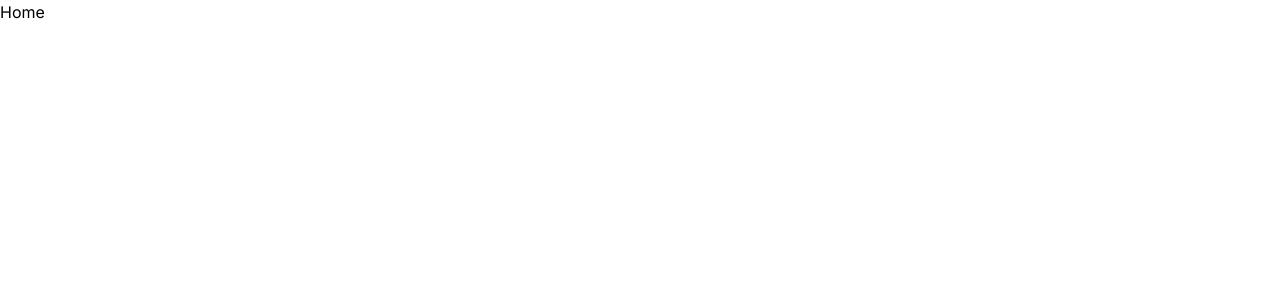
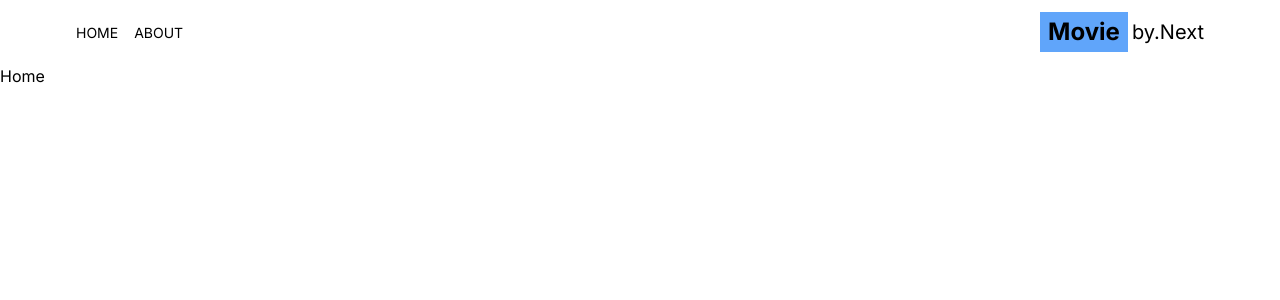
Before and after one commit to DocodeLee/next-movie-app, a Next.js app: page / in a window 1280 px wide. Shown: the top 300 px of the page. Built offline with nearby package versions, Linux system fonts and the light colour scheme.

Commit message:
Header part
react-icons
address setting
tailwindcss

```diff
--- a/src/app/layout.js
+++ b/src/app/layout.js
@@ -1,5 +1,6 @@
 import { Inter } from "next/font/google";
 import "./globals.css";
+import Header from "@/components/Header";
 
 const inter = Inter({ subsets: ["latin"] });
 
@@ -11,7 +12,10 @@
 export default function RootLayout({ children }) {
   return (
     <html lang="en">
-      <body className={inter.className}>{children}</body>
+      <body className={inter.className}>
+        <Header />
+        {children}
+      </body>
     </html>
   );
 }
--- /dev/null
+++ b/src/components/Header.jsx
@@ -0,0 +1,19 @@
+import Link from "next/link";
+import MenuItem from "./MenuItem";
+import { AiFillHome } from "react-icons/ai";
+import { BsFillInfoCircleFill } from "react-icons/bs";
+
+export default function Header() {
+  return (
+    <div className="flex justify-between items-center p-3 max-w-6xl mx-auto">
+      <div className="flex gap-4">
+        <MenuItem title="home" address="/" Icon={AiFillHome} />
+        <MenuItem title="about" address="/about" Icon={BsFillInfoCircleFill} />
+      </div>
+      <Link href={"/"} className="flex gap-1 items-center">
+        <span className="text-2xl font-bold bg-blue-400 py-1 px-2">Movie</span>
+        <span className="text-xl hidden sm:inline">by.Next</span>
+      </Link>
+    </div>
+  );
+}
--- /dev/null
+++ b/src/components/MenuItem.jsx
@@ -0,0 +1,10 @@
+import Link from "next/link";
+
+export default function MenuItem({ title, address, Icon }) {
+  return (
+    <Link href={address} className="hover:text-blue-400">
+      <Icon className="text-2xl sm:hidden" />
+      <p className="uppercase hidden sm:inline text-sm">{title}</p>
+    </Link>
+  );
+}
```
Also changed, not shown: package.json (+5 -4 lines), 2 other files (tests, documents, lock files or other folders).
